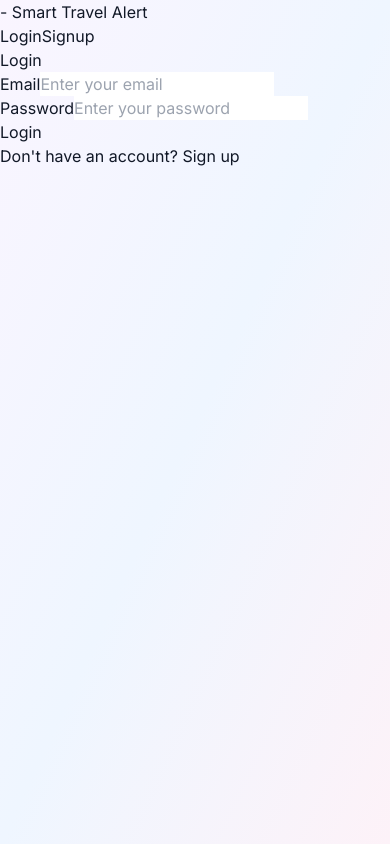
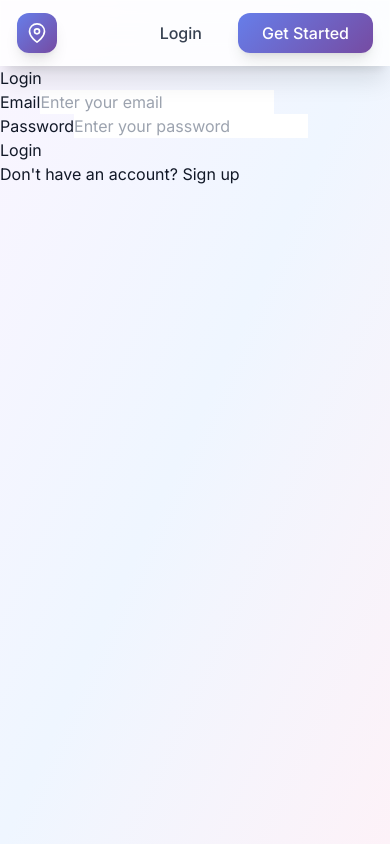
Before and after one commit to anamikalodhi01/ArriveX, a React (Vite) app in the folder frontend/: page /login in a window 390 px wide. Built offline with nearby package versions, Linux system fonts and the light colour scheme; no server answers; the HTML template or start-up script is replaced by a standard one.

Commit message:
feat: enhance navbar with modern responsive UI

```diff
--- a/frontend/src/components/Layout/Navbar.jsx
+++ b/frontend/src/components/Layout/Navbar.jsx
@@ -1,33 +1,120 @@
-import { Link } from 'react-router-dom';
+import { Link, useLocation } from 'react-router-dom';
+import { motion } from 'framer-motion';
+import { FiHome, FiPlusCircle, FiLogOut, FiUser, FiMapPin } from 'react-icons/fi';
 import { useAuth } from '../../context/AuthContext';
 
 const Navbar = () => {
   const { user, logout } = useAuth();
+  const location = useLocation();
+
+  const isActive = (path) => location.pathname === path;
 
   return (
-    <nav className="navbar">
-      <div className="navbar-container">
-        <Link to="/" className="navbar-brand">
-          - Smart Travel Alert
-        </Link>
-        <div className="navbar-links">
+    <motion.nav
+      initial={{ y: -100 }}
+      animate={{ y: 0 }}
+      className="sticky top-0 z-50 glass-card border-b border-white/20"
+    >
+      <div className="max-w-7xl mx-auto px-4 sm:px-6 lg:px-8">
+        <div className="flex justify-between items-center h-16">
+          {/* Logo */}
+          <Link to="/" className="flex items-center space-x-2 group">
+            <motion.div
+              whileHover={{ rotate: 360 }}
+              transition={{ duration: 0.5 }}
+              className="w-10 h-10 bg-gradient-primary rounded-xl flex items-center justify-center shadow-lg"
+            >
+              <FiMapPin className="text-white text-xl" />
+            </motion.div>
+            <div className="hidden sm:block">
+              <h1 className="text-xl font-bold bg-gradient-to-r from-purple-600 to-blue-600 bg-clip-text text-transparent">
+                Smart Travel Alert
+              </h1>
+              <p className="text-xs text-gray-500">Never miss your destination</p>
+            </div>
+          </Link>
+
+          {/* Navigation Links */}
           {user ? (
-            <>
-              <span className="navbar-user">Hello, {user.name}</span>
-              <Link to="/">Dashboard</Link>
-              <Link to="/create-trip">New Trip</Link>
-              <button onClick={logout}>Logout</button>
-            </>
+            <div className="flex items-center space-x-2">
+              {/* Desktop Menu */}
+              <div className="hidden md:flex items-center space-x-2">
+                <NavLink to="/" icon={FiHome} text="Dashboard" active={isActive('/')} />
+                <NavLink to="/create-trip" icon={FiPlusCircle} text="New Trip" active={isActive('/create-trip')} />
+
+                {/* User Menu */}
+                <div className="flex items-center space-x-3 ml-4 pl-4 border-l border-gray-200">
+                  <div className="flex items-center space-x-2 px-3 py-2 rounded-lg bg-gradient-to-r from-purple-50 to-blue-50">
+                    <div className="w-8 h-8 bg-gradient-primary rounded-full flex items-center justify-center">
+                      <FiUser className="text-white text-sm" />
+                    </div>
+                    <div className="hidden lg:block">
+                      <p className="text-sm font-semibold text-gray-900">{user.name}</p>
+                      <p className="text-xs text-gray-500">{user.email}</p>
+                    </div>
+                  </div>
+                  <motion.button
+                    whileHover={{ scale: 1.05 }}
+                    whileTap={{ scale: 0.95 }}
+                    onClick={logout}
+                    className="flex items-center space-x-2 px-4 py-2 rounded-lg bg-red-50 text-red-600 hover:bg-red-100 transition-colors"
+                  >
+                    <FiLogOut />
+                    <span className="text-sm font-medium">Logout</span>
+                  </motion.button>
+                </div>
+              </div>
+
+              {/* Mobile Menu */}
+              <div className="flex md:hidden items-center space-x-2">
+                <Link to="/" className={`p-2 rounded-lg ${isActive('/') ? 'bg-purple-100 text-purple-600' : 'text-gray-600'}`}>
+                  <FiHome size={20} />
+                </Link>
+                <Link to="/create-trip" className={`p-2 rounded-lg ${isActive('/create-trip') ? 'bg-purple-100 text-purple-600' : 'text-gray-600'}`}>
+                  <FiPlusCircle size={20} />
+                </Link>
+                <button onClick={logout} className="p-2 rounded-lg text-red-600 bg-red-50">
+                  <FiLogOut size={20} />
+                </button>
+              </div>
+            </div>
           ) : (
-            <>
-              <Link to="/login">Login</Link>
-              <Link to="/signup">Signup</Link>
-            </>
+            <div className="flex items-center space-x-3">
+              <Link
+                to="/login"
+                className="px-6 py-2 text-gray-700 hover:text-purple-600 font-medium transition-colors"
+              >
+                Login
+              </Link>
+              <Link
+                to="/signup"
+                className="px-6 py-2 bg-gradient-primary text-white rounded-xl font-medium shadow-lg hover:shadow-xl transition-all hover:scale-105"
+              >
+                Get Started
+              </Link>
+            </div>
           )}
         </div>
       </div>
-    </nav>
+    </motion.nav>
   );
 };
 
+const NavLink = ({ to, icon: Icon, text, active }) => (
+  <Link to={to}>
+    <motion.div
+      whileHover={{ scale: 1.05 }}
+      whileTap={{ scale: 0.95 }}
+      className={`flex items-center space-x-2 px-4 py-2 rounded-lg font-medium transition-all ${
+        active
+          ? 'bg-gradient-primary text-white shadow-lg'
+          : 'text-gray-700 hover:bg-gray-100'
+      }`}
+    >
+      <Icon className={active ? 'text-white' : 'text-gray-500'} />
+      <span>{text}</span>
+    </motion.div>
+  </Link>
+);
+
 export default Navbar;
```
